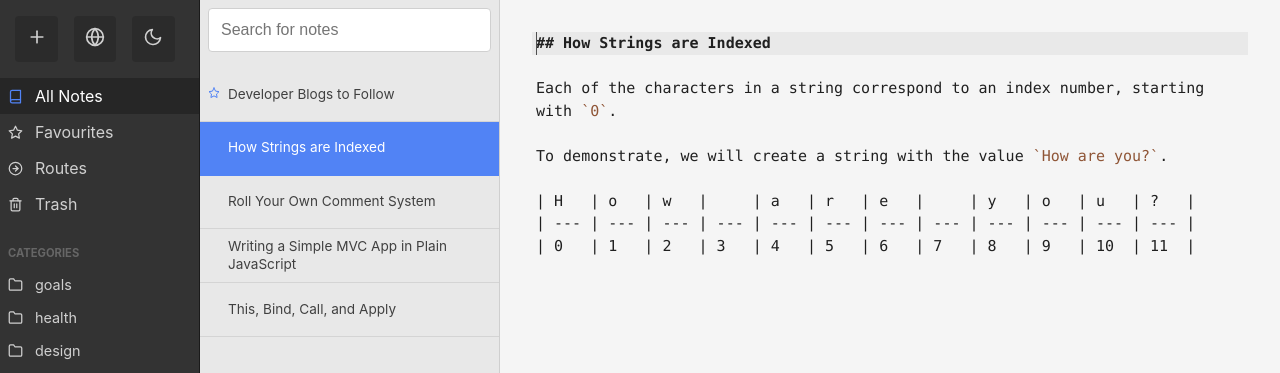
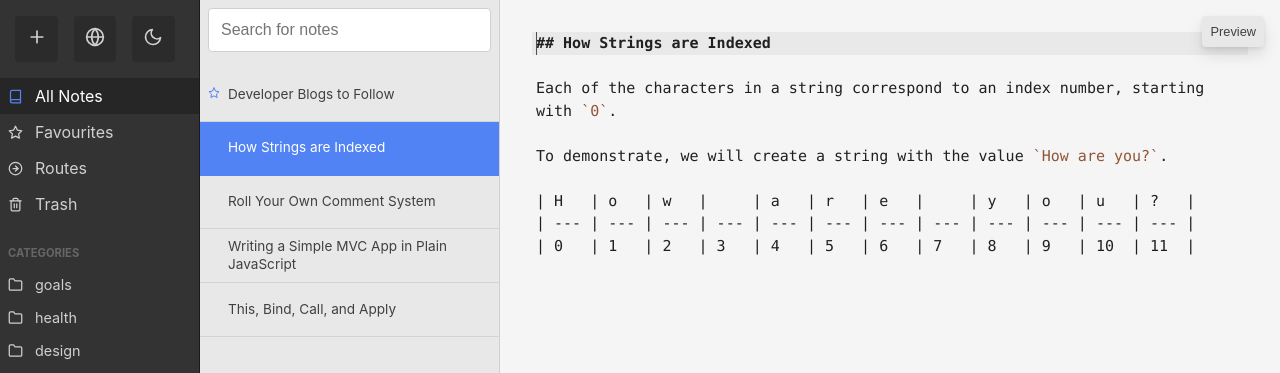
Before and after one commit to jm1200/pilot-notes, a React (Create React App) app: page / in a window 1280 px wide. Shown: the top 373 px of the page. Built offline with nearby package versions, Linux system fonts and the light colour scheme.

Commit message:
start on editor styles

```diff
--- a/package.json
+++ b/package.json
@@ -13,12 +13,14 @@
     "@types/react-redux": "^7.1.5",
     "codemirror": "^5.49.2",
     "lodash": "^4.17.15",
+    "moment": "^2.24.0",
     "node-sass": "^4.13.0",
     "patch-package": "^6.2.0",
     "react": "^16.11.0",
     "react-codemirror2": "^6.0.0",
     "react-dom": "^16.11.0",
     "react-feather": "^2.0.3",
+    "react-markdown": "^4.2.2",
     "react-redux": "^7.1.3",
     "react-scripts": "3.2.0",
     "typescript": "3.7.2",
--- a/src/constants/initialStates.ts
+++ b/src/constants/initialStates.ts
@@ -6,11 +6,13 @@ export const initialAppState: AppState = {
   alternatesTool: false,
   notes: seedData.notes,
   navOpen: false,
-  noteOpen: false,
+  noteOpen: true,
   categories: seedData.categories,
   activeNoteId: "e0196fd9-d644-4ca8-aa58-467b8082993e",
   activeFolder: "all",
   activeCategoryId: "",
+  loading: false,
+  previewMarkdown: false,
   codeMirrorOptions: {
     mode: "gfm",
     theme: "base16-light",
--- a/src/containers/Editor.tsx
+++ b/src/containers/Editor.tsx
@@ -5,22 +5,41 @@ import "codemirror/lib/codemirror.css";
 import "codemirror/theme/base16-light.css";
 import "codemirror/mode/gfm/gfm";
 import "codemirror/addon/selection/active-line";
-import { useSelector } from "react-redux";
-import { RootState } from "types";
+import { useSelector, useDispatch } from "react-redux";
+import { RootState, NoteItem } from "types";
+import ReactMarkdown from "react-markdown";
+import moment from "moment";
+import { ArrowLeft } from "react-feather";
+import { togglePreviewMarkdown, toggleNoteOpen } from "slices/appStateSlice";
 
 interface IEditorProps {}
 
 const Editor: React.FC<IEditorProps> = props => {
-  const { activeNoteId, notes, codeMirrorOptions } = useSelector(
-    (state: RootState) => state.appState
-  );
+  const {
+    activeNoteId,
+    notes,
+    codeMirrorOptions,
+    loading,
+    previewMarkdown,
+    noteOpen
+  } = useSelector((state: RootState) => state.appState);
   const activeNote = notes.find(note => note.id === activeNoteId);
 
-  const handleEditorChange = (value: string) => {
+  const dispatch = useDispatch();
+
+  const _togglePreviewMarkdown = () => dispatch(togglePreviewMarkdown());
+
+  const _toggleNoteOpen = () => dispatch(toggleNoteOpen());
+
+  const handleEditorChange = (value: NoteItem) => {
     //todo update note action
     //setActiveNote({ ...activeNote, text: value });
   };
-  if (!activeNote) {
+
+  const renderEditor = () => {
+    if (loading) {
+      return <div className="empty-editor v-center">Loading...</div>;
+    } else if (!activeNote) {
       return (
         <div className="empty-editor v-center">
           <div className="text-center">
@@ -33,7 +52,16 @@ const Editor: React.FC<IEditorProps> = props => {
           </div>
         </div>
       );
-  }
+    } else if (previewMarkdown) {
+      return (
+        <>
+          <ReactMarkdown className="previewer" source={activeNote.text} />
+          <button className="preview-button" onClick={_togglePreviewMarkdown}>
+            Edit
+          </button>
+        </>
+      );
+    } else {
       return (
         <>
           <CodeMirror
@@ -45,7 +73,12 @@ const Editor: React.FC<IEditorProps> = props => {
               editor.setCursor(0);
             }}
             onBeforeChange={(editor, data, value) => {
-          handleEditorChange(value);
+              handleEditorChange({
+                id: activeNote.id,
+                text: value,
+                created: activeNote.created,
+                lastUpdated: moment().format()
+              });
             }}
             onChange={(editor, data, value) => {
               if (!value) {
@@ -53,10 +86,25 @@ const Editor: React.FC<IEditorProps> = props => {
               }
             }}
           />
-      {/* <button className="preview-button" onClick={_togglePreviewMarkdown}>
+          <button className="preview-button" onClick={_togglePreviewMarkdown}>
             Preview
-          </button> */}
+          </button>
         </>
+      );
+    }
+  };
+
+  return (
+    <main className={`note-editor ${noteOpen ? "note-open" : ""}`}>
+      {renderEditor()}
+      {noteOpen && (
+        <footer>
+          <button className="back-button" onClick={_toggleNoteOpen}>
+            <ArrowLeft />
+          </button>
+        </footer>
+      )}
+    </main>
   );
 };
 
--- a/src/slices/appStateSlice.ts
+++ b/src/slices/appStateSlice.ts
@@ -22,6 +22,9 @@ const appStateSlice = createSlice({
     },
     toggleNoteOpen(state: AppState) {
       state.noteOpen = !state.noteOpen;
+    },
+    togglePreviewMarkdown(state: AppState) {
+      state.previewMarkdown = !state.previewMarkdown;
     }
   }
 });
@@ -31,7 +34,8 @@ export const {
   updateCodeMirrorOptions,
   toggleAlternatesTool,
   toggleMainNav,
-  toggleNoteOpen
+  toggleNoteOpen,
+  togglePreviewMarkdown
 } = appStateSlice.actions;
 console.log(toggleDarkTheme());
 
--- a/src/styles/_editor.scss
+++ b/src/styles/_editor.scss
@@ -1,3 +1,19 @@
+.note-editor {
+  &.note-open footer {
+    display: block;
+    background: $light-theme-background;
+  }
+  .back-button {
+    padding: 0.25rem 0.5rem;
+    margin: 0.5rem 0 1rem 1rem;
+  }
+  @include small-breakpoint {
+    &.note-open footer {
+      display: none;
+    }
+  }
+}
+
 .CodeMirror {
   -webkit-font-smoothing: subpixel-antialiased;
   padding: 1rem;
--- a/src/styles/_layout.scss
+++ b/src/styles/_layout.scss
@@ -21,6 +21,7 @@
 
   &.note-open {
     flex: 0;
+    width: 0;
   }
 
   @include small-breakpoint {
@@ -30,18 +31,36 @@
       flex: 0 0 $note-sidebar-width;
     }
   }
+
+  // &::-webkit-scrollbar-thumb {
+  //   background: darken($note-sidebar-color, 10%);
+  //   border-radius: 100px;
+  // }
 }
-
-.editor {
+.note-editor {
   flex: 0;
   width: 0;
 
-  &-note-open {
+  &.note-open {
     flex: 1;
     width: 100%;
+
+    footer {
+      height: $note-header-height;
+    }
   }
 
   @include small-breakpoint {
     flex: 1;
   }
+
+  .empty-editor,
+  .editor,
+  .previewer {
+    height: calc(100vh - #{$note-header-height});
+
+    @include small-breakpoint {
+      height: calc(100vh);
+    }
+  }
 }
--- /dev/null
+++ b/src/styles/_previewer.scss
@@ -0,0 +1,27 @@
+.preview-button {
+  display: none;
+
+  @include small-breakpoint {
+    display: flex;
+    align-items: center;
+    position: absolute;
+    color: $font-color;
+    top: 1rem;
+    right: 1rem;
+    box-shadow: none;
+    border: none;
+    background-color: $note-sidebar-color;
+    font-weight: 500;
+    padding: 0.5rem;
+    font-size: 0.8rem;
+    z-index: 2;
+    box-shadow: $box-shadow;
+
+    &:hover,
+    &:focus {
+      border: none;
+      color: darken($font-color, 10%);
+      background-color: darken($note-sidebar-color, 5%);
+    }
+  }
+}
--- a/src/styles/index.scss
+++ b/src/styles/index.scss
@@ -12,3 +12,4 @@
 @import "alternates-tool";
 @import "buttons";
 @import "forms";
+@import "previewer";
--- a/src/types/index.ts
+++ b/src/types/index.ts
@@ -38,6 +38,8 @@ export interface AppState {
   activeCategoryId: string;
   navOpen: boolean;
   noteOpen: boolean;
+  loading: boolean;
+  previewMarkdown: boolean;
 }
 
 export interface RootState {
```
Also changed, not shown: 2 other files (tests, documents, lock files or other folders). Lines whose indentation alone changed are shown as unchanged.
